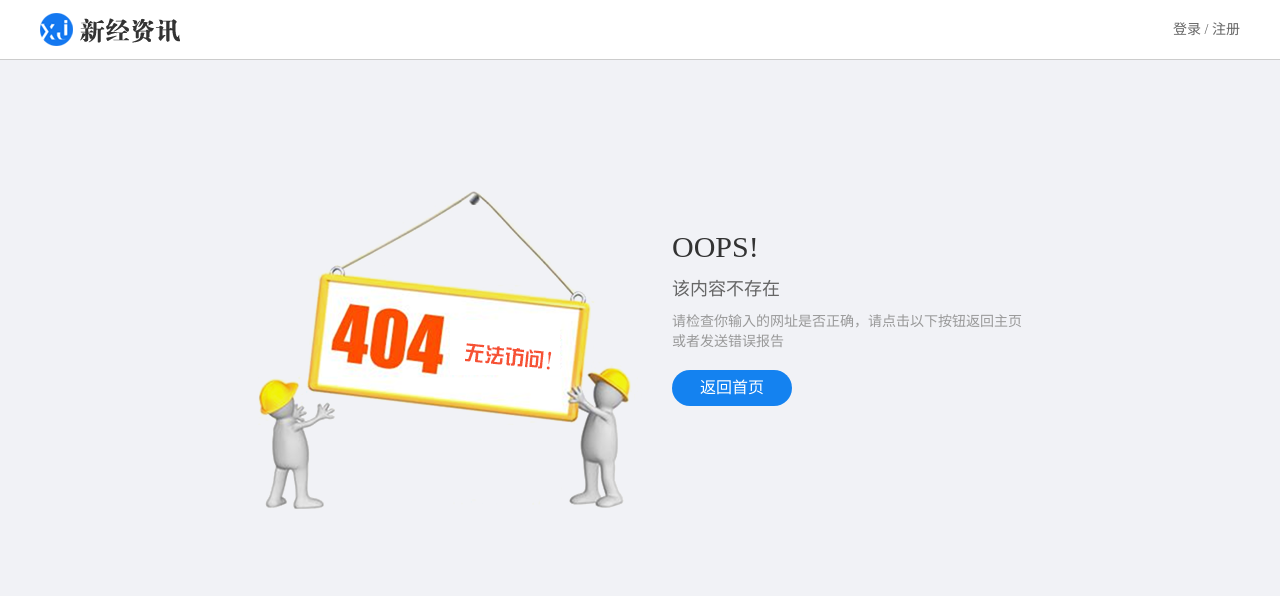
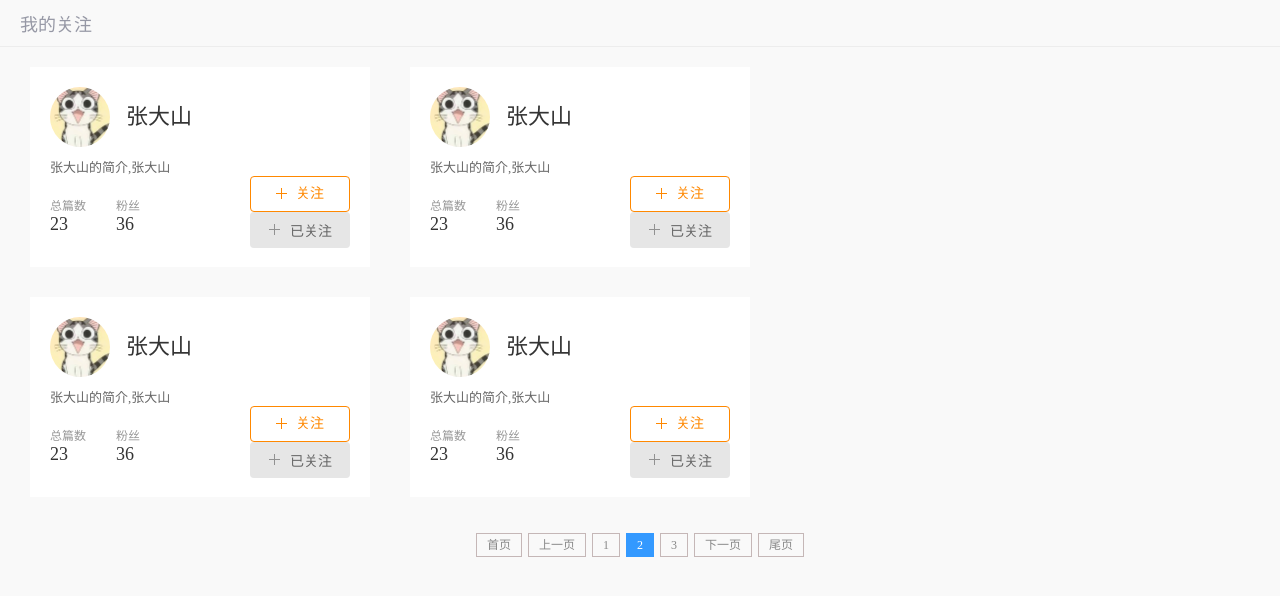
Before and after one commit to lanxiaoyu/NewsInformation-V2, a Flask app: page /user/user_follow in a window 1280 px wide. Shown: the top 596 px of the page. Run offline with Flask 2, Linux system fonts and the light colour scheme; parts of the project's set-up code (start-up, migrations or seed data) failed here and were passed over; some libraries are stand-ins or nearby versions.

Commit message:
用户关注列表

```diff
--- a/info/moduls/profile/views.py
+++ b/info/moduls/profile/views.py
@@ -1,22 +1,62 @@
-from flask import g, render_template, request, current_app, jsonify
+from flask import current_app
+from flask import g, jsonify
+from flask import request
+from flask import session
+
 from info.models import User, News
+from info.utils.pic_storage import pic_storage
+from info import db
 from info.utils.response_code import RET
 from . import profile_bp
-from info import user_login_data, db, constants
-from info.moduls.profile import profile_bp
-from info.utils.pic_storage import pic_storage
+from flask import render_template
+from info.utils.common import user_login_data
+from info import constants
 from info.models import Category
 
+
+@profile_bp.route('/user_follow')
+@user_login_data
+def user_follow():
+    # 获取页数
+    p = request.args.get("p", 1)
+    try:
+        p = int(p)
+    except Exception as e:
+        current_app.logger.error(e)
+        p = 1
+
+    user = g.user
+
+    follows = []
+    current_page = 1
+    total_page = 1
+    try:
+        # user.followed当前登录用户的关注列表
+        paginate = user.followed.paginate(p, constants.USER_FOLLOWED_MAX_COUNT, False)
+        # 获取当前页数据
+        follows = paginate.items
+        # 获取当前页
+        current_page = paginate.page
+        # 获取总页数
+        total_page = paginate.pages
+    except Exception as e:
+        current_app.logger.error(e)
+
+    user_dict_li = []
+
+    for follow_user in follows:
+        user_dict_li.append(follow_user.to_dict())
+    data = {"users": user_dict_li, "total_page": total_page, "current_page": current_page}
+    return render_template('profile/user_follow.html', data=data)
 
 # /user/news_list?p=页码
 @profile_bp.route('/news_list')
 @user_login_data
 def news_list():
     """获取当前用户新闻收藏列表数据"""
-
     """
     1.获取参数
-        1.1  user :当前用户对象, p:当前页码(默认值第一页)
+        1.1 user:当前用户对象，p:当前页码（默认值第一页）
     2.校验参数
         2.1 非空判断
     3.逻辑处理
@@ -25,21 +65,20 @@ def news_list():
     """
     # 获取用户对象
     user = g.user
-    p = request.args.get('p', 1)
-    # 2.1参数类型判断
+    p = request.args.get("p", 1)
+
+    #2.1 参数类型判断
     try:
         p = int(p)
     except Exception as e:
         current_app.logger.error(e)
-        return jsonify({"errno": RET.PARAMERR, "errmsg": '参数内容错误'})
+        return jsonify(errno=RET.PARAMERR, errmsg="参数内容错误")
     # 当前用户存在的时候采取查询
     """
-    对比:
-    当前用户收藏的新闻查询: user.collection_news
-    当前用户发布的新闻查询: News.query.filter(News.user_id == user.id)
+    对比：
+    当前用户收藏的新闻查询： user.collection_news
+    当前用户发布的新闻查询： News.query.filter(News.user_id == user.id)
     """
-
-
     news_list = []
     current_page = 1
     total_page = 1
@@ -61,7 +100,7 @@ def news_list():
     for news in news_list if news_list else []:
         news_dict_list.append(news.to_basic_dict())
 
-    # 组织响应数据
+    #组织响应数据
     data = {
         "news_list": news_dict_list,
         "current_page": current_page,
@@ -76,8 +115,9 @@ def news_list():
 @user_login_data
 def news_release():
     """新闻发布的后端接口"""
-    """获取用户对象"""
+    # 获取用户对象
     user = g.user
+
     # GET请求：展示新闻发布页面
     if request.method == 'GET':
         # 查询分类数据
@@ -85,68 +125,63 @@ def news_release():
             categories = Category.query.all()
         except Exception as e:
             current_app.logger.error(e)
-            return jsonify({"errno": RET.DBERR, "errmsg": '查询分类数据异常'})
+            return jsonify(errno=RET.DBERR, errmsg="查询分类数据异常")
         # 对象列表转字典列表
         category_dict_list = []
         for category in categories if categories else []:
             category_dict_list.append(category.to_dict())
 
-            # 注意: 移除最新分类
+        # 注意： 移除最新分类
         category_dict_list.pop(0)
 
         # 组织响应数据
         data = {
             "categories": category_dict_list
         }
-        return render_template("profile/user_news_release.html",data=data)
+        return render_template("profile/user_news_release.html", data=data)
 
-    # /user/collection?p=页码
-
-    # POST请求:发布新闻
+    # POST请求：发布新闻
     """
     1.获取参数
-        1.1 title:新闻标题,category_id:新闻分类id   digest:新闻摘要,
-            index_image:新闻主图片  content:新闻内容   user:当前用户
-            source:新闻来源(默认值:个人发布)
+        1.1 title:新闻标题， category_id:新闻分类id，digest:新闻摘要，index_image:新闻主图片
+            content: 新闻内容，user:当前用户，source:新闻来源（默认值：个人发布）
     2.校验参数
-        2.1非空判断
+        2.1 非空判断
     3.逻辑处理
         3.0 将新闻主图片上传到七牛云
-        3.1 创建新闻对象,并将其属性赋值
-        3,2 保存会数据库
+        3.1 创建新闻对象，并将其属性赋值
+        3.2 保存回数据库
     4.返回值
     """
 
-    # 1.1 获取参数
+    # 1.1获取参数
     title = request.form.get("title")
     category_id = request.form.get("category_id")
     digest = request.form.get("digest")
     content = request.form.get("content")
     index_image = request.files.get("index_image")
-    print(title,category_id,digest,content,index_image)
     source = "个人发布"
-
     # 2.1 非空判断
-
     if not all([title, category_id, digest, content, index_image]):
         return jsonify(errno=RET.PARAMERR, errmsg="参数不足")
 
-    # 2.2 用户是否登录判断
+    #2.2 用户是否登录判断
     if not user:
-        return jsonify(errno=RET.SESSIONERR, errmsg='用户未登录')
+        return jsonify(errno=RET.SESSIONERR, errmsg="用户未登录")
+
     try:
         pic_data = index_image.read()
     except Exception as e:
         current_app.logger.error(e)
-        return jsonify({"errno": RET.PARAMERR, "errmsg": '数据库不能为空'})
+        return jsonify(errno=RET.PARAMERR, errmsg="图片数据不能为空")
 
-    # 3.0 将新闻主图片上传七牛云
+    # 3.0 将新闻主图片上传到七牛云
     try:
         pic_name = pic_storage(pic_data)
     except Exception as e:
         current_app.logger.error(e)
-        return jsonify({"errno": RET.THIRDERR, "errmsg": '上传图片到七牛云失败'})
-    # 3.1创建新闻对象,并将其属性赋值(8个属性0
+        return jsonify(errno=RET.THIRDERR, errmsg="上传图片到七牛云失败")
+    # 3.1 创建新闻对象，并将其属性赋值（8个属性）
     news = News()
     news.title = title
     news.category_id = category_id
@@ -157,47 +192,49 @@ def news_release():
     news.user_id = user.id
     # 设置新闻发布后的状态为:审核中
     news.status = 1
-    # 3.2 保存回到数据库
+    # 3.2 保存回数据库
     try:
         db.session.add(news)
         db.session.commit()
     except Exception as e:
         current_app.logger.error(e)
         db.session.rollback()
-        return jsonify({"errno": RET.DBERR, "errmsg": '保存新闻对象异常'})
-    # 4. 返回值
-    return jsonify(errno=RET.OK, errmsg='发布新闻成功')
+        return jsonify(errno=RET.DBERR, errmsg="保存新闻对象异常")
+
+    #4.返回值
+    return jsonify(errno=RET.OK, errmsg="发布新闻成功")
 
 
+
+# /user/collection?p=页码
 @profile_bp.route('/collection')
 @user_login_data
 def user_collection_news():
     """获取当前用户新闻收藏列表数据"""
-
     """
     1.获取参数
-        1.1  user :当前用户对象, p:当前页码(默认值第一页)
+        1.1 user:当前用户对象，p:当前页码（默认值第一页）
     2.校验参数
         2.1 非空判断
     3.逻辑处理
-        3.0 根据user.collection_news,进行分页查询
+        3.0 根据user.collection_news，进行分页查询
     4.返回值
     """
     # 获取用户对象
     user = g.user
-    p = request.args.get('p', 1)
-    # 2.1参数类型判断
+    p = request.args.get("p", 1)
+
+    #2.1 参数类型判断
     try:
         p = int(p)
     except Exception as e:
         current_app.logger.error(e)
-        return jsonify({"errno": RET.PARAMERR, "errmsg": '参数内容错误'})
+        return jsonify(errno=RET.PARAMERR, errmsg="参数内容错误")
     # 当前用户存在的时候采取查询
-
     """
-    lazylazy="dynamic"设置后：
-   如果没有真实用到user.collection_news，他就是一个查询对象
-   如果真实用到user.collection_news，他就是一个列表
+    lazy="dynamic"设置后：
+    如果没有真实用到user.collection_news，他就是一个查询对象
+    如果真实用到user.collection_news，他就是一个列表
     """
     news_collections = []
     current_page = 1
@@ -211,21 +248,22 @@ def user_collection_news():
             current_page = paginate.page
             # 总页数
             total_page = paginate.pages
-
         except Exception as e:
             current_app.logger.error(e)
-            return jsonify({"errno": RET.DBERR, "errmsg": '查询收藏新闻分页数据异常'})
+            return jsonify(errno=RET.DBERR, errmsg="查询收藏新闻分页数据异常")
+
     # 对象列表转字典列表
     news_dict_collections = []
     for news in news_collections if news_collections else []:
         news_dict_collections.append(news.to_basic_dict())
 
-    # 组织响应数据
+    #组织响应数据
     data = {
         "collections": news_dict_collections,
         "current_page": current_page,
         "total_page": total_page
     }
+
     # 4.返回值
     return render_template("profile/user_collection.html", data=data)
 
@@ -251,11 +289,11 @@ def pass_info():
         3.2 保存回数据库
     4.返回值
     """
-    # 1.1 old_password:旧密码，new_password: 新密码，user:用户对象
+    #1.1 old_password:旧密码，new_password: 新密码，user:用户对象
     old_password = request.json.get("old_password")
     new_password = request.json.get("new_password")
 
-    # 2.1 非空判断
+    #2.1 非空判断
     if not all([old_password, new_password]):
         return jsonify(errno=RET.PARAMERR, errmsg="参数不足")
 
@@ -274,98 +312,144 @@ def pass_info():
         current_app.logger.error(e)
         db.session.rollback()
         return jsonify(errno=RET.DBERR, errmsg="保存用户密码异常")
-    # 4.返回值
+    #4.返回值
     return jsonify(errno=RET.OK, errmsg="修改密码成功")
 
 
-# 0.0.0:8000/user/info
 @profile_bp.route('/pic_info', methods=['GET', 'POST'])
 @user_login_data
 def pic_info():
     """修改用户头像后端接口"""
     # 获取当前用户对象
     user = g.user
-    # GET请求:返回修改用户头像页面
-    if request.method == "GET":
+    # GET请求：返回修改用户头像页面
+    if request.method == 'GET':
         return render_template("profile/user_pic_info.html")
 
+    # POST请求：修改用户头像接口
     """
-     # POST请求：修改用户头像接口
-      1.获取参数
-          1.1  avatar :用户头像数据   user:用户对象
-      2.检验参数
-          2.1 非空判断
-      3.逻辑处理
-          3.0 借助封装好的工具,将二进制图片数据上传到七牛云
-          3.1 图片的url保存到用户对象中
-          3.2 将完整的图片url返回给前端
-      4.返回值
-      """
-    # 1.1  avatar :用户头像数据   user:用户对象
+    1.获取参数
+        1.1 avatar: 用户头像数据，user:用户对象
+    2.校验参数
+        2.1 非空判断
+    3.逻辑处理
+        3.0 借助封装好的工具，将二进制图片数据上传到七牛云
+        3.1 图片的url保存到用户对象中
+        3.2 将完整的图片url返回给前端
+    4.返回值
+    """
+    #1.1 avatar: 用户头像数据
     try:
         pic_data = request.files.get("avatar").read()
     except Exception as e:
         current_app.logger.error(e)
-        return jsonify({"errno": RET.PARAMERR, "errmsg": '图片数据不存在'})
+        return jsonify(errno=RET.PARAMERR, errmsg="图片数据不存在")
 
     if not user:
-        return jsonify(errno=RET.SESSIONERR, errmsg='用户未登录')
+        return jsonify(errno=RET.SESSIONERR, errmsg="用户未登录")
 
-    # 3.0  借助封装好的工具, 将二进制图片数据上传到七牛云
+    # 3.0 借助封装好的工具，将二进制图片数据上传到七牛云
     try:
         pic_name = pic_storage(pic_data)
     except Exception as e:
         current_app.logger.error(e)
-        return jsonify({"errno": RET.THIRDERR, "errmsg": '七牛云上传图片失败'})
-
+        return jsonify(errno=RET.THIRDERR, errmsg="七牛云上传图片失败")
     """
-     1. avatar_url = 域名 + 图片名称
-     2. avatar_url = 图片名称  （采用该方法更换域名更加方便）
+    1. avatar_url = 域名 + 图片名称
+    2. avatar_url = 图片名称  （采用该方法更换域名更加方便）
     """
-
-    # 3.1  图片的url保存到用户对象中
+    # 3.1 图片的url保存到用户对象中
     user.avatar_url = pic_name
     try:
         db.session.commit()
     except Exception as e:
         current_app.logger.error(e)
         db.session.rollback()
-        return jsonify({"errno": RET.DBERR, "errmsg": '保存用户头像失败'})
+        return jsonify(errno=RET.DBERR, errmsg="保存用户头像失败")
+    # 3.2 将完整的图片url返回给前端
+    full_url = constants.QINIU_DOMIN_PREFIX + pic_name
 
-    # 3.2  将完整的图片url返回给前端
-    full_rul = constants.QINIU_DOMIN_PREFIX + pic_name
     # 组织数据
     data = {
-        "avatar_url": full_rul
+        "avatar_url": full_url
     }
-    return jsonify(errno=RET.OK, errmsg='修改用户头像成功', data=data)
+    return jsonify(errno=RET.OK, errmsg="修改用户头像成功", data=data)
 
 
-# 0.0.0:8000/user/info
+# 127.0.0.1:5000/user/base_info
 @profile_bp.route('/base_info', methods=['GET', 'POST'])
 @user_login_data
 def user_base_info():
     """展示用户基本资料页面"""
-    # 获取用户对象
+
+    #获取用户对象
     user = g.user
-    # get 请求查询用户基本资料并展示
-    if request.method == "GET":
+    # GET:请求查询用户基本资料并展示
+    if request.method == 'GET':
         data = {
             "user_info": user.to_dict() if user else None
         }
         return render_template("profile/user_base_info.html", data=data)
 
+    # POST: 请求修改用户基本资料
 
-# 0.0.0:8000/user/info
+    """
+    1.获取参数
+        1.1 signature:个性签名， nick_name:昵称， gender:性别，user:当前登录用户
+    2.校验参数
+        2.1 非空判断
+        2.2 gender in ['MAN','WOMAN']
+    3.逻辑处理
+        3.0 将获取到的属性保存到当前登录的用户中
+        3.1 更新session中的nick_name数据
+        3.2 将用户对象保存回数据库
+    4.返回值
+    """
+
+    #1.1 signature:个性签名， nick_name:昵称， gender:性别，user:当前登录用户
+    params_dict = request.json
+    signature = params_dict.get("signature")
+    nick_name = params_dict.get("nick_name")
+    gender = params_dict.get("gender")
+
+    #2.1 非空判断
+    if not all([signature, nick_name, gender]):
+        return jsonify(errno=RET.PARAMERR, errmsg="参数不足")
+
+    #2.2 用户是否登录判断
+    if not user:
+        return jsonify(errno=RET.SESSIONERR, errmsg="用户未登录")
+
+    #2.3 gender in ['MAN','WOMAN']
+    if gender not in ["MAN", "WOMAN"]:
+        return jsonify(errno=RET.PARAMERR, errmsg="action参数错误")
+
+    # 3.0 将获取到的属性保存到当前登录的用户中
+    user.signature = signature
+    user.nick_name = nick_name
+    user.gender = gender
+    # 3.1 更新session中的nick_name数据
+    session["nick_name"] = nick_name
+    # 3.2 将用户对象保存回数据库
+
+    try:
+        db.session.commit()
+    except Exception as e:
+        current_app.logger.error(e)
+        return jsonify(errno=RET.DBERR, errmsg="保存用户对象异常")
+
+    #4.返回值
+    return jsonify(errno=RET.OK, errmsg="修改用户基本资料成功")
+
+
+# 127.0.0.1:5000/user/info
 @profile_bp.route('/info')
 @user_login_data
 def user_info():
-    """
-    展示用户个人中心页面"""
-    # 1.获取用户对象
+    """展示用户个人中心页面"""
+    #1.获取用户对象
     user = g.user
-
-    # 2. 组织数据
+    #2.组织数据
     data = {
         "user_info": user.to_dict() if user else None
     }
--- a/info/templates/profile/user.html
+++ b/info/templates/profile/user.html
@@ -20,7 +20,7 @@
 			<ul class="option_list">
 				<li class="active"><a href="{{ url_for("profile.user_base_info") }}" target="main_frame">基本资料</a></li>
 				<li><a href="{{ url_for("profile.pic_info") }}" target="main_frame">头像设置</a></li>
-				<li><a href="../../static/news/html/user_follow.html" target="main_frame">我的关注</a></li>
+				<li><a href="user_follow.html" target="main_frame">我的关注</a></li>
 				<li><a href="{{ url_for("profile.pass_info") }}" target="main_frame">密码修改</a></li>
 				<li><a href="{{ url_for("profile.user_collection_news") }}" target="main_frame">我的收藏</a></li>
 				<li><a href="{{ url_for("profile.news_release") }}" target="main_frame">新闻发布</a></li>
--- a/info/static/news/html/user_follow.html
+++ b/info/templates/profile/user_follow.html
@@ -3,51 +3,51 @@
 <head>
 	<meta charset="UTF-8">
 	<title>用户中心</title>
-	<link rel="stylesheet" type="text/css" href="../css/reset.css">
-    <link rel="stylesheet" type="text/css" href="../css/jquery.pagination.css">
-    <link rel="stylesheet" type="text/css" href="../css/main.css">
-    <script type="text/javascript" src="../js/jquery-1.12.4.min.js"></script>
-	<script type="text/javascript" src="../js/jquery.pagination.min.js"></script>
-    <script type="text/javascript" src="../js/user_follow.js"></script>
+	<link rel="stylesheet" type="text/css" href="../../static/news/css/reset.css">
+    <link rel="stylesheet" type="text/css" href="../../static/news/css/jquery.pagination.css">
+    <link rel="stylesheet" type="text/css" href="../../static/news/css/main.css">
+    <script type="text/javascript" src="../../static/news/js/jquery-1.12.4.min.js"></script>
+	<script type="text/javascript" src="../../static/news/js/jquery.pagination.min.js"></script>
+    <script type="text/javascript" src="../../static/news/js/user_follow.js"></script>
 </head>
 <body class="inframe_body">
         <h3 class="common_title">我的关注</h3>
         <ul class="card_list_con">
             <li class="author_card card_list">
-                <a href="#" target="_blank" class="author_pic"><img src="../images/cat.jpg" alt="author_pic"></a>
+                <a href="#" target="_blank" class="author_pic"><img src="../../static/news/images/cat.jpg" alt="author_pic"></a>
                 <a href="#" target="_blank" class="author_name">张大山</a>
                 <div class="author_resume">张大山的简介,张大山</div>
                 <div class="writings"><span>总篇数</span><b>23</b></div>
                 <div class="follows"><span>粉丝</span><b>36</b></div>
-                <a href="javascript:;" class="focus fr">关注</a>
-                <a href="javascript:;" class="focused fr"><span class="out">已关注</span><span class="over">取消关注</span></a>
+                <a href="javascript:" class="focus fr">关注</a>
+                <a href="javascript:" class="focused fr"><span class="out">已关注</span><span class="over">取消关注</span></a>
             </li>
             <li class="author_card card_list">
-                <a href="#" target="_blank" class="author_pic"><img src="../images/cat.jpg" alt="author_pic"></a>
+                <a href="#" target="_blank" class="author_pic"><img src="../../static/news/images/cat.jpg" alt="author_pic"></a>
                 <a href="#" target="_blank" class="author_name">张大山</a>
                 <div class="author_resume">张大山的简介,张大山</div>
                 <div class="writings"><span>总篇数</span><b>23</b></div>
                 <div class="follows"><span>粉丝</span><b>36</b></div>
-                <a href="javascript:;" class="focus fr">关注</a>
-                <a href="javascript:;" class="focused fr"><span class="out">已关注</span><span class="over">取消关注</span></a>
+                <a href="javascript:" class="focus fr">关注</a>
+                <a href="javascript:" class="focused fr"><span class="out">已关注</span><span class="over">取消关注</span></a>
             </li>
             <li class="author_card card_list">
-                <a href="#" target="_blank" class="author_pic"><img src="../images/cat.jpg" alt="author_pic"></a>
+                <a href="#" target="_blank" class="author_pic"><img src="../../static/news/images/cat.jpg" alt="author_pic"></a>
                 <a href="#" target="_blank" class="author_name">张大山</a>
                 <div class="author_resume">张大山的简介,张大山</div>
                 <div class="writings"><span>总篇数</span><b>23</b></div>
                 <div class="follows"><span>粉丝</span><b>36</b></div>
-                <a href="javascript:;" class="focus fr">关注</a>
-                <a href="javascript:;" class="focused fr"><span class="out">已关注</span><span class="over">取消关注</span></a>
+                <a href="javascript:" class="focus fr">关注</a>
+                <a href="javascript:" class="focused fr"><span class="out">已关注</span><span class="over">取消关注</span></a>
             </li>
             <li class="author_card card_list">
-                <a href="#" target="_blank" class="author_pic"><img src="../images/cat.jpg" alt="author_pic"></a>
+                <a href="#" target="_blank" class="author_pic"><img src="../../static/news/images/cat.jpg" alt="author_pic"></a>
                 <a href="#" target="_blank" class="author_name">张大山</a>
                 <div class="author_resume">张大山的简介,张大山</div>
                 <div class="writings"><span>总篇数</span><b>23</b></div>
                 <div class="follows"><span>粉丝</span><b>36</b></div>
-                <a href="javascript:;" class="focus fr">关注</a>
-                <a href="javascript:;" class="focused fr"><span class="out">已关注</span><span class="over">取消关注</span></a>
+                <a href="javascript:" class="focus fr">关注</a>
+                <a href="javascript:" class="focused fr"><span class="out">已关注</span><span class="over">取消关注</span></a>
             </li>
         </ul>
 
```
